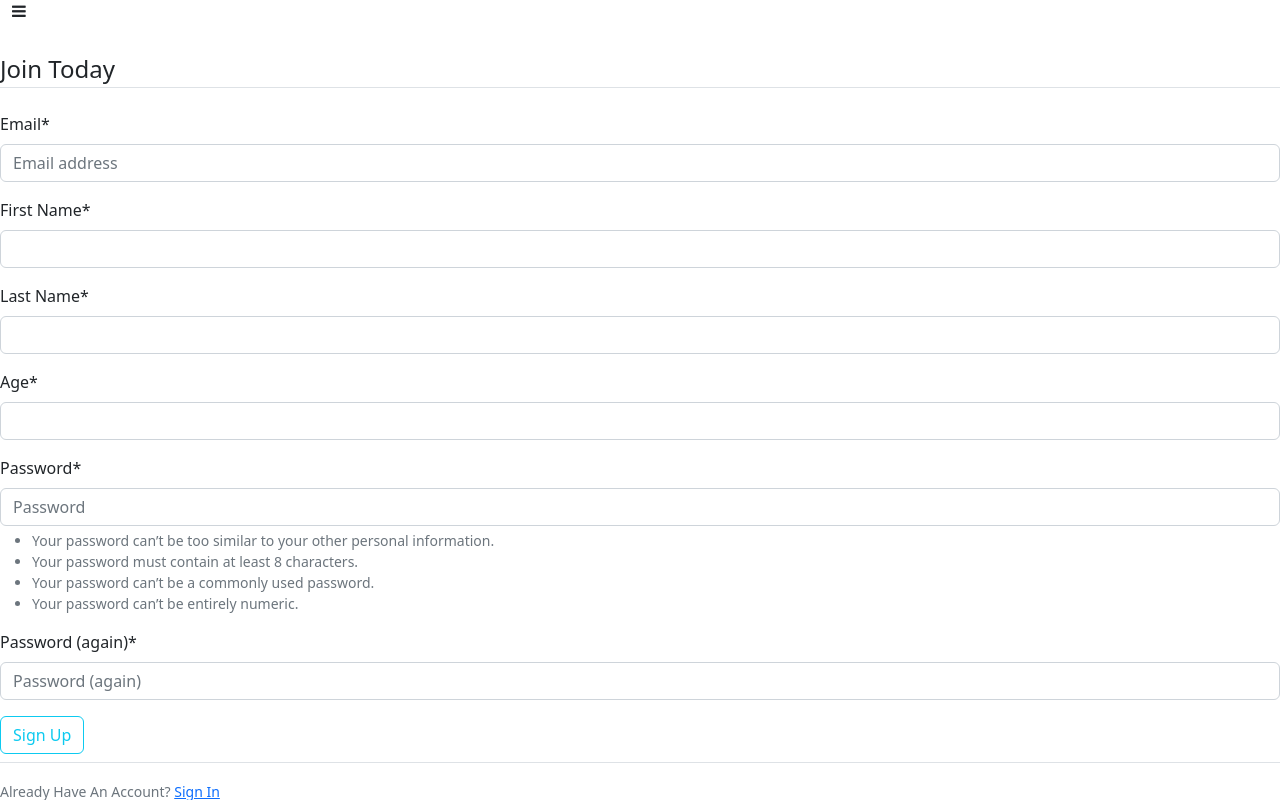
After one commit to MandelaByron/Django-Tutorials, a Django app: page /accounts/signup/ in a window 1280 px wide. The commit adds this page. Shown: the part 653-1453 px from the top of the page. Run offline with Django 5.2, Linux system fonts and the light colour scheme; some libraries are stand-ins or nearby versions; some web fonts are replaced.

Commit message:
User Auth using django-allauth

```diff
--- a/gym/urls.py
+++ b/gym/urls.py
@@ -19,5 +19,6 @@ from django.urls import path, include
 
 urlpatterns = [
     path('admin/', admin.site.urls),
+    path('accounts/', include('allauth.urls')),
     path("", include("home.urls"))
 ]
--- a/home/urls.py
+++ b/home/urls.py
@@ -4,8 +4,8 @@ from django.urls import path
 from .views import hello_world, home_view, about_view, team_view, services_view
 
 urlpatterns = [
-    path('hello', hello_world),
-    path('home/', home_view,name='home'),
+
+    path('', home_view,name='home'),
     path('about/',about_view, name="about" ),
     path('team/',team_view, name="team" ),
     path('services/',services_view, name="services" ),
--- /dev/null
+++ b/templates/account/signup.html
@@ -0,0 +1,25 @@
+{% extends 'base.html' %}
+{% load crispy_forms_tags %}
+
+{% block content %}
+
+    <div class="center-container">
+        <div class="content-section">
+            <form method="POST">
+                {% csrf_token %}
+                <fieldset class="form-group">
+                    <legend class="border-bottom mb-4">Join Today</legend>
+                    {{ form | crispy }}
+                </fieldset>
+                <div class="form-group">
+                    <button class="btn btn-outline-info mb-2 ml-2" type="submit">Sign Up</button>
+                </div>
+            </form>
+            <div class="border-top pt-3">
+                <small class="text-muted">
+                    Already Have An Account? <a class="ml-2" href="{% url 'account_login' %}">Sign In</a>
+                </small>
+            </div>
+        </div>
+    </div>
+{% endblock %}
--- a/templates/base.html
+++ b/templates/base.html
@@ -112,19 +112,23 @@
                 <div class="col-lg-6">
                     <nav class="nav-menu">
                         <ul>
-                            <li class="active"><a href="./index.html">Home</a></li>
-                            <li><a href="./about-us.html">About Us</a></li>
-                            <li><a href="./class-details.html">Classes</a></li>
-                            <li><a href="./services.html">Services</a></li>
-                            <li><a href="./team.html">Our Team</a></li>
+                            <li class="active"><a href="{% url 'home' %}">Home</a></li>
+                            <li><a href="{% url 'about' %}">About Us</a></li>
+                            <li><a href="{% url 'services' %}">Services</a></li>
+                            <li><a href="{% url 'team' %}">Our Team</a></li>
                             <li><a href="#">Pages</a>
                                 <ul class="dropdown">
-                                    <li><a href="./about-us.html">About us</a></li>
-                                    <li><a href="./team.html">Our team</a></li>
+                                    <li><a href="{% url 'about' %}">About us</a></li>
+                                    <li><a href="{% url 'team' %}">Our team</a></li>
 
                                 </ul>
                             </li>
-                            <li><a href="./contact.html">Contact</a></li>
+                            {% if user.is_authenticated %}
+                                <li><a href="{% url 'account_logout' %}">Log Out</a></li>
+                            {% else %}
+                                <li><a href="{% url 'account_login' %}">Log In</a></li>
+                            {% endif %}
+
                         </ul>
                     </nav>
                 </div>
@@ -153,10 +157,23 @@
 
 
     <main>
+        {% if messages %}
+            <div class="messages-section">
+                {% for message in messages %}
+                    <div class="alert alert-{{message.tags}} alert-dismissible fade show" role="alert"">
+                        {{message}}
+                        <button type="button" class="btn-close" data-bs-dismiss="alert" aria-label="Close"></button>
+                    </div>
+                {% endfor %}
+            </div>
+        {% endif %}
 
-        {% block content%}
+        <div class="mt-2">
+            {% block content%}
 
-        {% endblock content%}
+            {% endblock content%}
+        </div>
+
     </main>
 
     <!-- Footer Section Begin -->
--- /dev/null
+++ b/users/adapters.py
@@ -0,0 +1,20 @@
+from allauth.account.adapter import DefaultAccountAdapter
+
+class MyAdapter(DefaultAccountAdapter):
+
+    def save_user(self, request, user, form, commit=True):
+
+        data = form.cleaned_data
+
+        user.first_name=data['first_name']
+        user.last_name=data['last_name']
+        user.age=data['age']
+        user.email=data['email']
+
+        if "password1" in data:
+            user.set_password(data['password1'])
+        else:
+            user.set_unusable_password() #This method ensures that the user object has a password value that cannot be used to log in
+
+        user.save()
+        return user
--- /dev/null
+++ b/users/forms.py
@@ -0,0 +1,17 @@
+from allauth.account.forms import SignupForm
+from django import forms
+
+class CustomSignupForm(SignupForm):
+    first_name  = forms.CharField(max_length=250, label='First Name')
+
+    last_name  = forms.CharField(max_length=250, label='Last Name')
+
+    age = forms.IntegerField(label="Age")
+
+    def save(self, request):
+
+        # Ensure you call the parent class's save.
+        # .save() returns a User object.
+        user = super(CustomSignupForm, self).save(request)
+
+        return user
```
Also changed, not shown: gym/settings.py (+36 -1 lines), templates/account/login.html (added, +25 -0 lines), templates/account/logout.html (added, +12 -0 lines).
